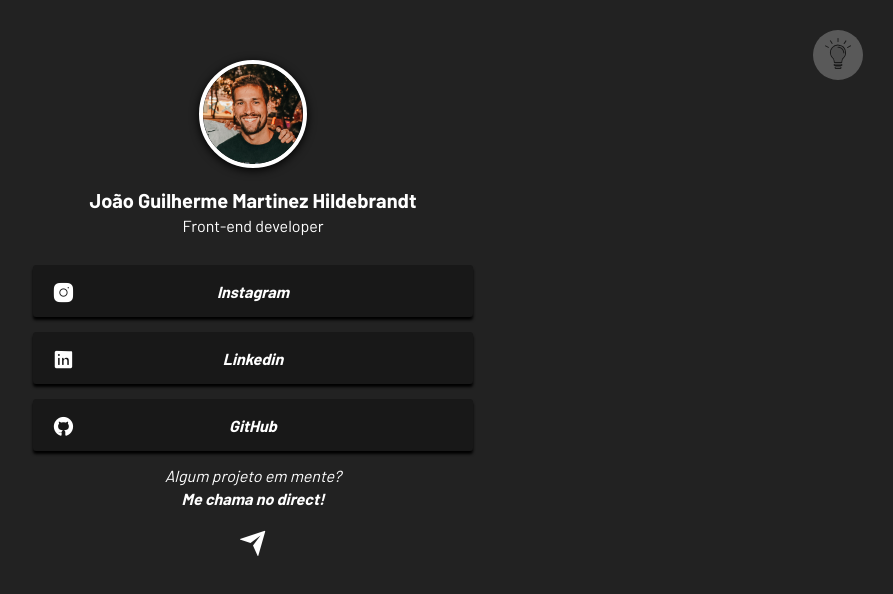
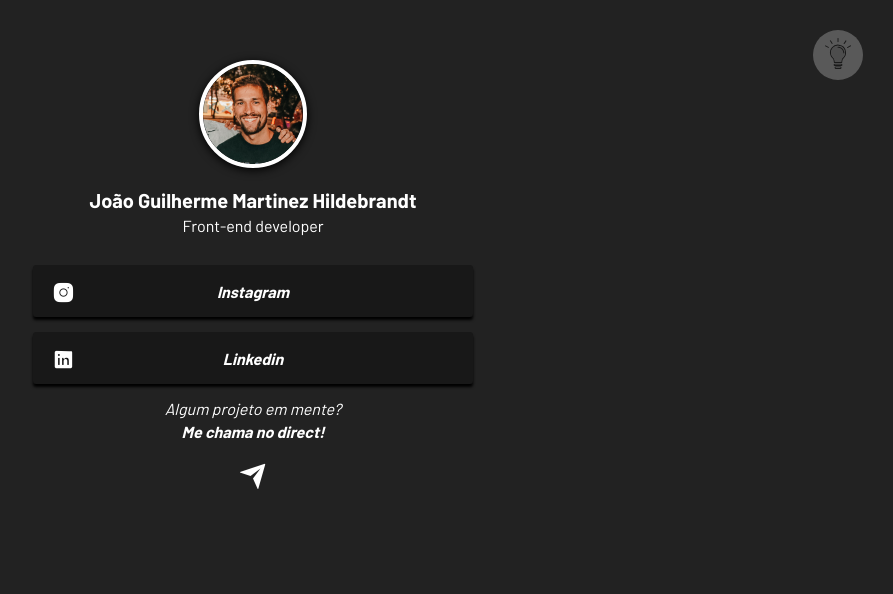
Before and after one commit to joaohildebrandt01/Linkpage, a plain HTML site: page index.html in a window 1280 px wide. Shown: the whole page, without its empty margins (387-1280 px from the left). Drawn offline with nearby package versions, Linux system fonts and the light colour scheme.

Commit message:
Add files via upload

```diff
--- a/index.html
+++ b/index.html
@@ -40,9 +40,6 @@
                     Linkedin
                 </a>
 
-                <a class="links__link" href="https://joaohildebrandt01.github.io/Linkpage/">
-                    <i><i class="ri-github-fill links__icone"></i>
-                    GitHub
                 </a>
 
 
```
